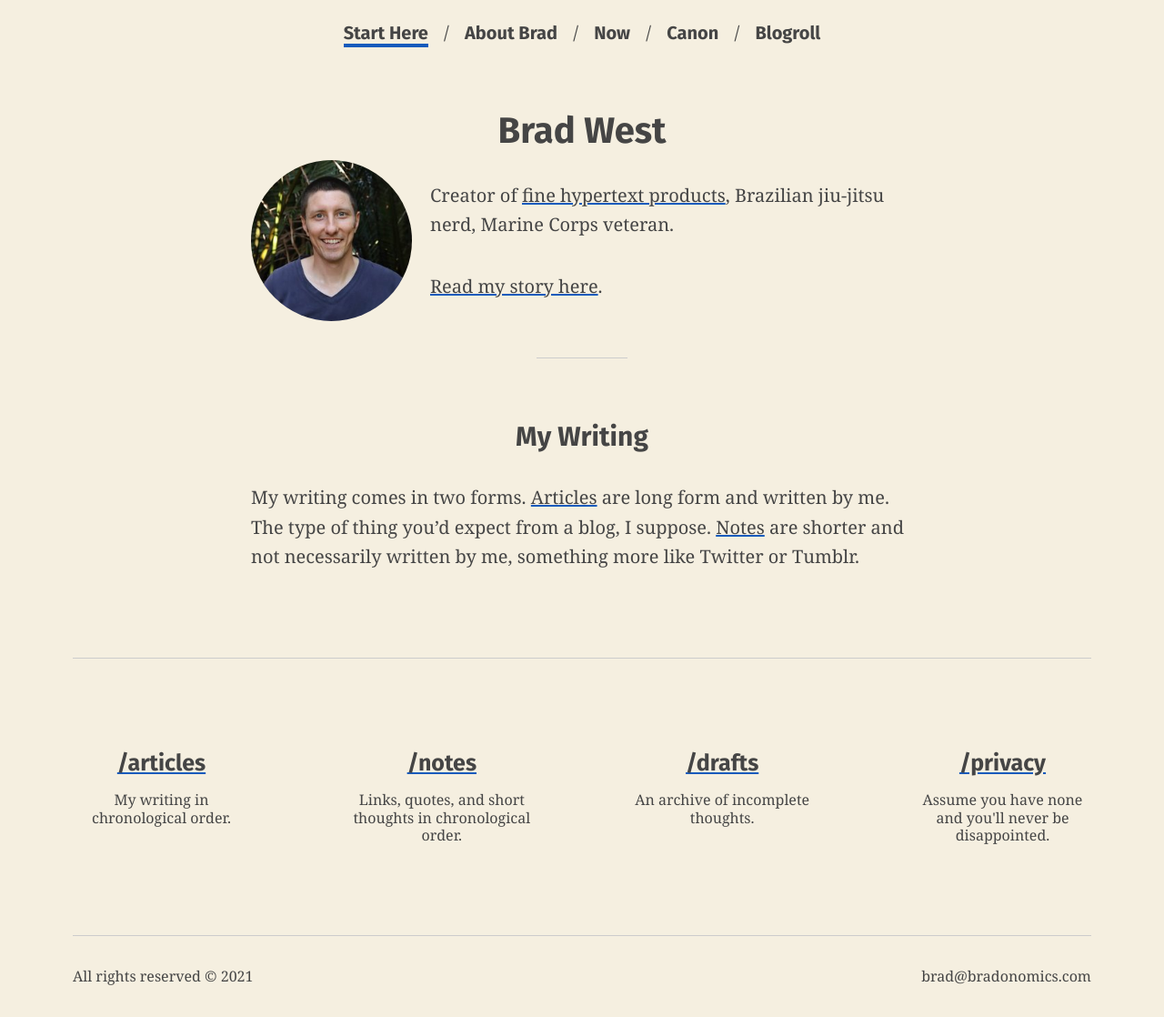
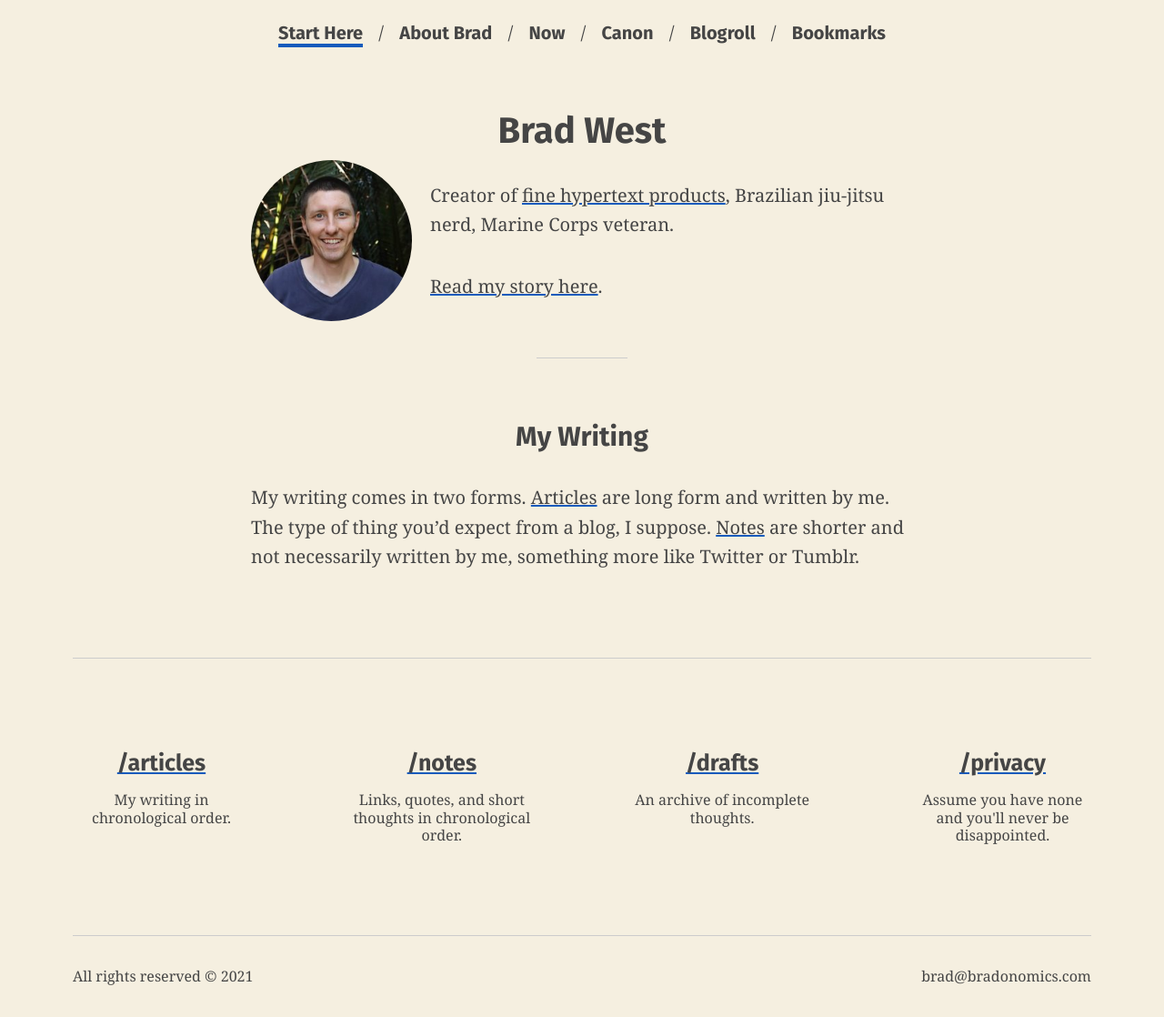
Before and after one commit to bradonomics/bradonomics.com, a Jekyll site: the page built from _pages/index.md, in a window 1280 px wide. Shown: the whole page at 91% size. Built offline with Jekyll 4.4.1, drawn with Linux system fonts in a browser that asks for light colours.

Commit message:
Update bookmarks

```diff
--- a/_data/navigation.yaml
+++ b/_data/navigation.yaml
@@ -8,3 +8,5 @@
   url: /canon/
 - title: Blogroll
   url: /blogroll/
+- title: Bookmarks
+  url: /bookmarks/
--- a/_layouts/default.html
+++ b/_layouts/default.html
@@ -16,7 +16,7 @@
   {% if page.noindex %}<meta name="robots" content="noindex">{% endif %}
 </head>
 
-<body {% if page.url == '/' %}class="home"{% elsif page.url == '/newsletter/' %}class="newsletter"{% elsif page.layout == 'page' %}class="page"{% elsif page.layout == 'article' or page.layout == 'note' %}class="post"{% elsif page.category == 'articles' or page.category == 'notes' %}class="archive"{% endif %}>
+<body {% if page.url == '/' %}class="home"{% elsif page.url == '/newsletter/' %}class="newsletter"{% elsif page.layout == 'page' %}class="page"{% elsif page.layout == 'article' or page.layout == 'note' %}class="post"{% elsif page.category == 'articles' or page.category == 'notes' %}class="archive"{% elsif page.url == '/bookmarks/' %}class="bookmarks"{% endif %}>
 
   <header class="site-header">
     <nav>
--- a/_pages/bookmarks.html
+++ b/_pages/bookmarks.html
@@ -8,12 +8,13 @@
 
 <header class="page-header">
   <h1>{{ page.title }}</h1>
+  <p>Interesting things I've found around the web.</p>
 </header>
 
 {% assign bookmarks = site.bookmarks | sort: 'date' | reverse %}
 {% for bookmark in bookmarks %}
   <article>
-    <p class="post-date">{{ bookmark.date | date: '%B %-d' }}</p>
     <p class="post-title"><a href="{{ bookmark.link }}">{{ bookmark.title }}</a></p>
+    {% if bookmark.content %}{{ bookmark.content }}{% endif %}
   </article>
 {% endfor %}
--- a/_sass/article.scss
+++ b/_sass/article.scss
@@ -89,3 +89,9 @@
   font-size: 1.5em;
   font-weight: bold;
 }
+
+.bookmarks article {
+  margin-top: 3rem;
+  border-bottom: .063em solid $border-color;
+  padding-bottom: 1.25rem;
+}
```
